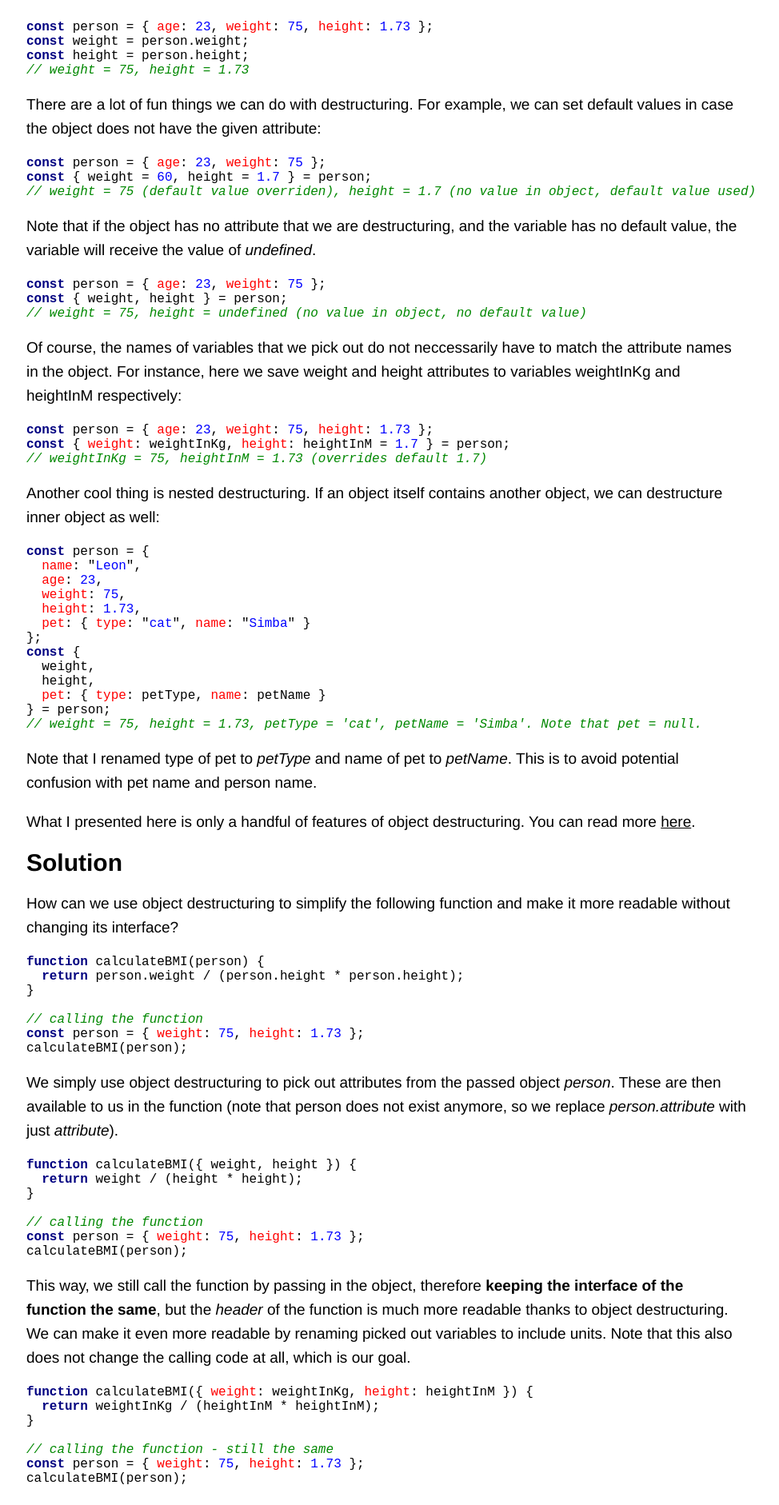
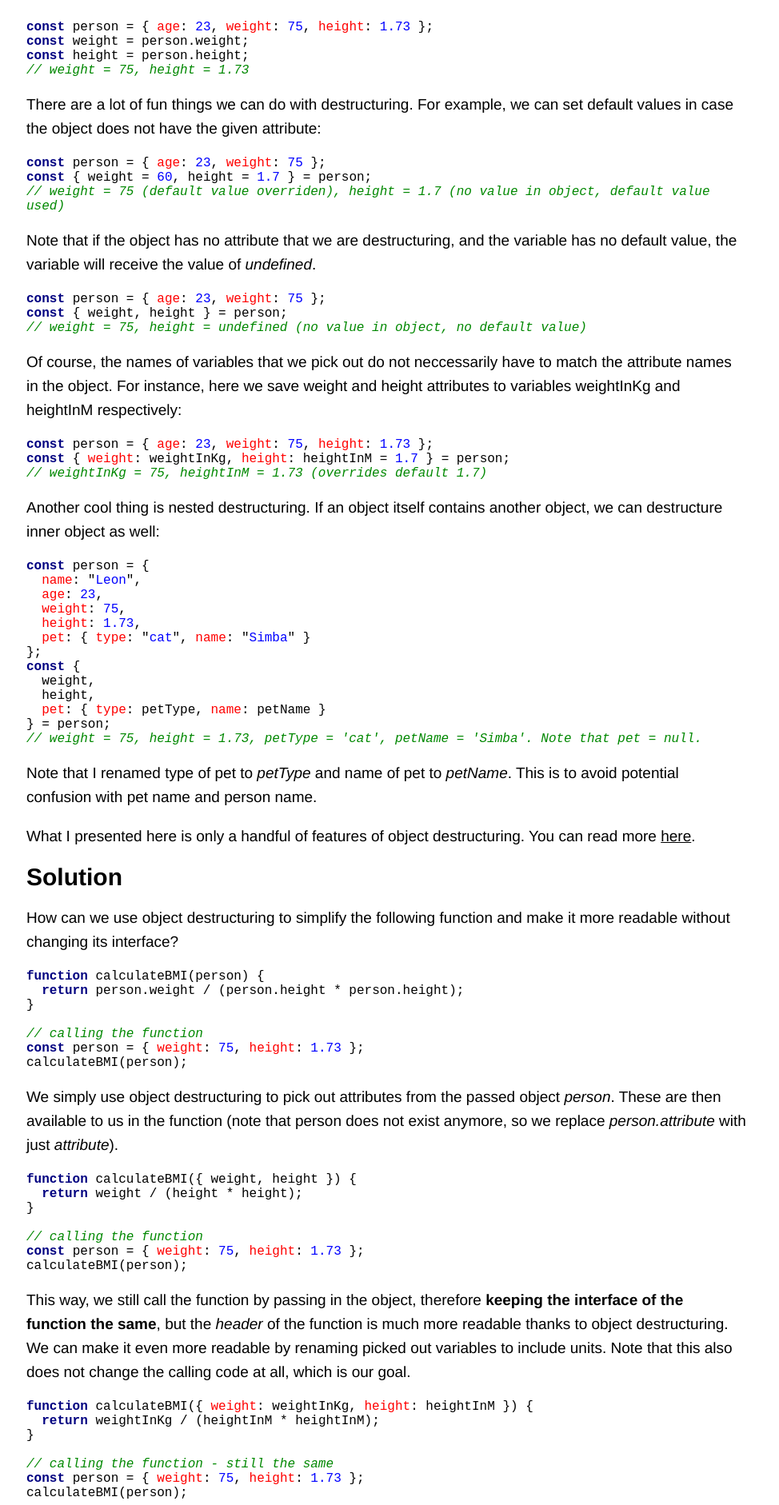
Before and after one commit to leonpahole/leonpahole-com, a Jekyll site: the page built from _posts/2020-03-16-javascript_object_destructuring_for_better_functions.md, in a window 1280 px wide. Shown: the part 2376-4258 px from the top of the page at 80% size, without its empty margins (157-1131 px from the left). Built offline with Jekyll 4.4.1, drawn with Linux system fonts in a browser that asks for light colours; nearby versions of some CDN libraries.

Commit message:
Fix horizontal scroll on mobile devices due to missing word break

```diff
--- a/_sass/blog.scss
+++ b/_sass/blog.scss
@@ -11,6 +11,8 @@
 
 .blog-post-container,
 .blog-content {
+  word-break: break-word;
+
   &:not(:last-child) {
     margin-bottom: 50px;
   }
--- a/_sass/code-highlight.scss
+++ b/_sass/code-highlight.scss
@@ -151,3 +151,6 @@
 .highlight .il {
   color: #0000ff;
 } /* Literal.Number.Integer.Long */
+pre code {
+  white-space: break-spaces;
+}
```
